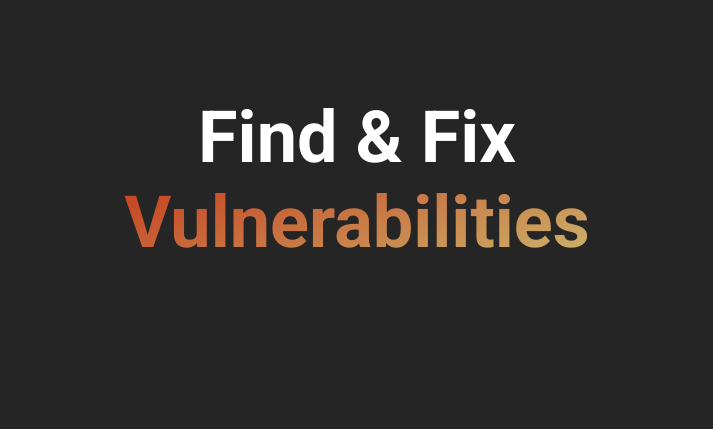
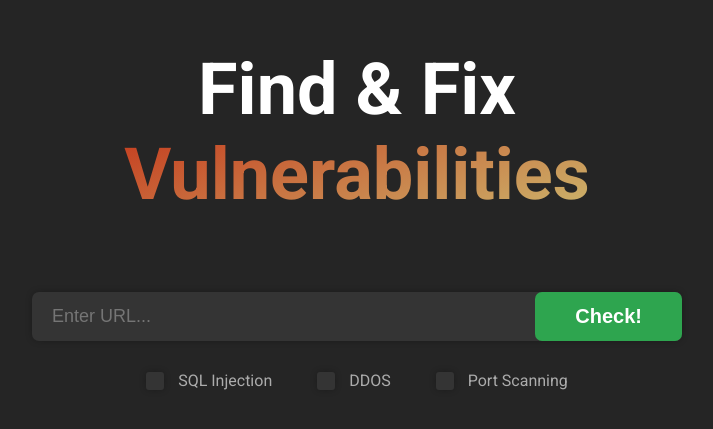
Before and after one commit to new-adventure/SECR, a React (Create React App) app in the folder secr/: page / in a window 1280 px wide. Shown: the part 153-582 px from the top of the page, without its empty margins (283-996 px from the left). Built offline with nearby package versions, Linux system fonts and the light colour scheme.

Commit message:
form updates

```diff
--- a/secr/src/App.css
+++ b/secr/src/App.css
@@ -1,5 +1,5 @@
 body {
-	font-family: 'Roboto', sans-serif;
+	font-family: "Roboto", sans-serif;
 
 	background: #252525;
 	color: #fff;
@@ -12,13 +12,108 @@ header {
 
 h1 {
 	font-size: 72px;
+	margin: 0;
 }
 
 h1 span {
-	background: -webkit-linear-gradient(
-		-70deg, #C63D1F 0%, #CCB76D 100%);
+	background: -webkit-linear-gradient(-70deg, #c63d1f 0%, #ccb76d 100%);
 	-webkit-background-clip: text;
 	background-clip: text;
 	-webkit-text-fill-color: transparent;
 	-webkit-box-decoration-break: clone;
 }
+
+form {
+	max-width: 650px;
+	margin: 0 auto;
+}
+
+form .main-input {
+	display: flex;
+	background: #343434;
+	border-radius: 7px;
+	box-shadow: 0px 0px 6px rgba(0, 0, 0, 0.25);
+	margin-bottom: 30px;
+}
+
+form .url {
+	width: calc(100% - 140px);
+	background-color: rgba(0, 0, 0, 0);
+	color: #fff;
+	border: 0px;
+	box-shadow: none;
+	outline: none !important;
+	padding: 13px 20px;
+	font-size: 18px;
+}
+
+form .submit {
+	background: #2ea54f;
+	padding: 13px 40px;
+	color: #fff;
+	box-shadow: none;
+	border: 0px;
+	outline: none !important;
+	font-size: 20px;
+	font-weight: bold;
+	border-radius: 7px;
+}
+
+form .checkbox-buttons {
+	display: flex;
+	justify-content: center;
+	gap: 45px;
+}
+
+.checkbox-wrapper {
+	position: relative;
+}
+
+input[type="checkbox"] {
+	/*display:  none;*/
+	position: absolute;
+	top: 0px;
+	left: 0px;
+	height: 20px;
+	width: 20px;
+	-webkit-appearance: none;
+}
+
+.checkbox-label {
+	font-size: 16px;
+	color: #acacac;
+	display: flex;
+	position: relative;
+	justify-content: flex-start;
+	align-items: center;
+}
+
+.checkbox-label:before {
+	/* pointer-events: none; */
+	/* display: flex; */
+	content: " ";
+	height: 18px;
+	width: 18px;
+	border-radius: 3px;
+	margin-right: 14px;
+	background: #343434;
+	box-shadow: 0px 0px 6px rgba(0, 0, 0, 0.25);
+}
+
+.checkbox-label:after {
+	content: " ";
+	position: absolute;
+	background: #2EA54F;
+	height: 18px;
+	width: 18px;
+	border-radius: 3px;
+	background-image: url('./images/check.svg');
+	background-repeat: no-repeat;
+	background-size: 14px auto;
+	background-position: center;
+	opacity: 0;
+}
+
+.checkbox-wrapper input[type="checkbox"]:checked + .checkbox-label:after {
+	opacity: 1;
+}
--- a/secr/src/App.js
+++ b/secr/src/App.js
@@ -2,11 +2,13 @@ import logo from './logo.svg';
 import './App.css';
 
 import Header from './components/header/Header';
+import Form from './components/form/Form';
 
 function App() {
 	return (
 		<div className="App">
 			<Header />
+			<Form />
 		</div>
 	);
 }
--- /dev/null
+++ b/secr/src/components/form/Form.js
@@ -0,0 +1,26 @@
+function Form() {
+	return (
+		<form>
+            <div class="main-input">
+                <input class="url" type="text" placeholder="Enter URL..." />
+                <input class="submit" type="submit" value="Check!" />
+            </div>
+            <div class="checkbox-buttons">
+                <div class="checkbox-wrapper">
+                    <input type="checkbox" name="type" id="c-1" value="SQL Injection" />
+                    <label class="checkbox-label" for="c-1">SQL Injection</label>
+                </div>
+                <div class="checkbox-wrapper">
+                    <input type="checkbox" name="type" id="c-2" value="DDOS" />
+                    <label class="checkbox-label" for="c-2">DDOS</label>
+                </div>
+                <div class="checkbox-wrapper">
+                    <input type="checkbox" name="type" id="c-3" value="Port Scanning" />
+                    <label class="checkbox-label" for="c-3">Port Scanning</label>
+                </div>
+            </div>
+        </form>
+	);
+}
+
+export default Form;
```
Also changed, not shown: secr/src/images/check.svg (added).
